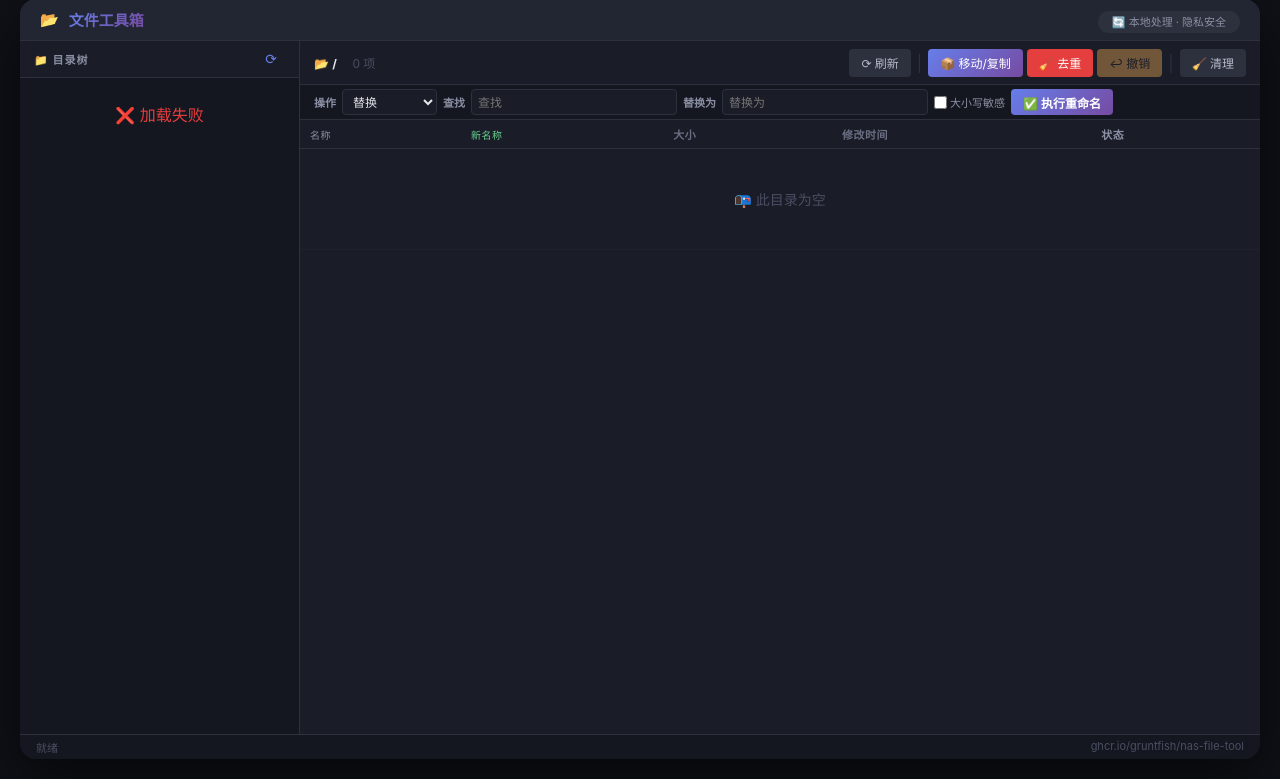
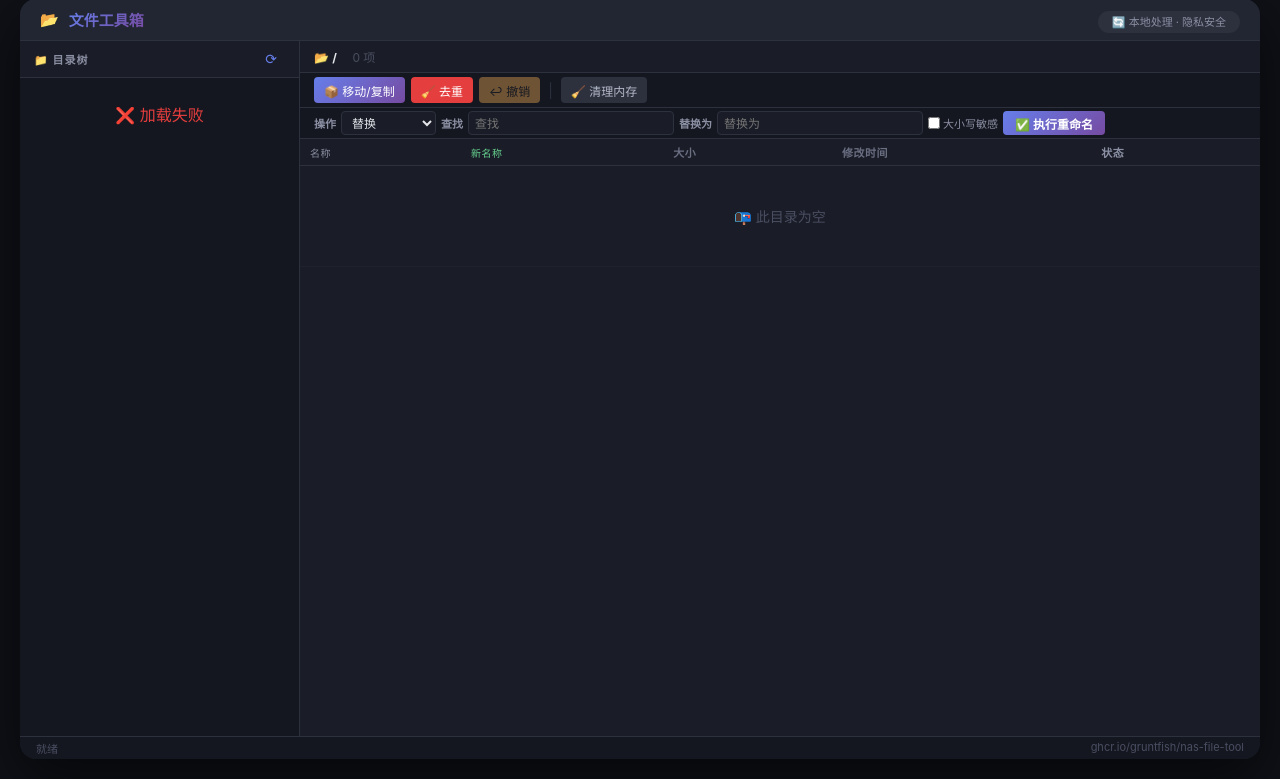
Before and after one commit to GruntFish/nas-file-tool, a Flask app: page / in a window 1280 px wide. Shown: the part 21-800 px from the top of the page. Run offline with Flask 3, Linux system fonts and the light colour scheme.

Commit message:
Update index.html

```diff
--- a/templates/index.html
+++ b/templates/index.html
@@ -31,29 +31,29 @@ body{font-family:-apple-system,BlinkMacSystemFont,'Segoe UI',Roboto,sans-serif;b
 .tree-children{padding-left:16px;overflow:hidden}
 .tree-children.collapsed{display:none}
 .content{flex:1;display:flex;flex-direction:column;overflow:hidden;min-width:0}
-.top-toolbar{padding:6px 14px;background:#1a1d27;border-bottom:1px solid #2d313e;display:flex;flex-wrap:wrap;gap:4px 8px;align-items:center;flex-shrink:0;min-height:44px}
-.top-toolbar .path-display{color:#8b8fa3;font-size:12px;flex:1;min-width:120px;overflow:hidden;text-overflow:ellipsis;white-space:nowrap;margin-right:8px}
-.top-toolbar .path-display strong{color:#e4e6eb}
-.top-toolbar .btn-group{display:flex;gap:4px;flex-wrap:wrap;align-items:center}
-.top-toolbar button{background:#2d313e;border:0;color:#b5b9c9;padding:4px 12px;border-radius:4px;font-size:12px;cursor:pointer;transition:all .15s;font-family:inherit;white-space:nowrap;height:28px}
-.top-toolbar button:hover:not(:disabled){background:#3d4150;color:#e4e6eb}
-.top-toolbar button.primary{background:linear-gradient(135deg,#667eea,#764ba2);color:#fff}
-.top-toolbar button.primary:hover:not(:disabled){opacity:.85}
-.top-toolbar button.danger{background:#e53e3e;color:#fff}
-.top-toolbar button.danger:hover:not(:disabled){opacity:.85}
-.top-toolbar button.undo-btn{background:#f6ad55;color:#1a1d27}
-.top-toolbar button.undo-btn:hover:not(:disabled){background:#ed8936}
-.top-toolbar button:disabled{opacity:.4;cursor:not-allowed}
-.top-toolbar .sep{color:#2d313e;font-size:16px;padding:0 2px;user-select:none}
-.rename-bar{padding:4px 14px;background:#14171f;border-bottom:1px solid #2d313e;display:flex;flex-wrap:wrap;gap:3px 6px;align-items:center;flex-shrink:0;min-height:34px}
-.rename-bar select,.rename-bar input{background:#1a1d27;border:1px solid #2d313e;border-radius:4px;color:#e4e6eb;padding:3px 6px;font-size:12px;outline:0;font-family:inherit;height:26px}
+.path-bar{padding:4px 14px;background:#1a1d27;border-bottom:1px solid #2d313e;display:flex;align-items:center;flex-shrink:0;min-height:32px}
+.path-bar .path-display{color:#8b8fa3;font-size:12px;flex:1;min-width:120px;overflow:hidden;text-overflow:ellipsis;white-space:nowrap}
+.path-bar .path-display strong{color:#e4e6eb}
+.toolbar{padding:4px 14px;background:#14171f;border-bottom:1px solid #2d313e;display:flex;flex-wrap:wrap;gap:4px 6px;align-items:center;flex-shrink:0;min-height:34px}
+.toolbar .sep{color:#2d313e;font-size:14px;padding:0 2px;user-select:none}
+.toolbar button{background:#2d313e;border:0;color:#b5b9c9;padding:3px 10px;border-radius:4px;font-size:12px;cursor:pointer;transition:all .15s;font-family:inherit;white-space:nowrap;height:26px}
+.toolbar button:hover:not(:disabled){background:#3d4150;color:#e4e6eb}
+.toolbar button.primary{background:linear-gradient(135deg,#667eea,#764ba2);color:#fff}
+.toolbar button.primary:hover:not(:disabled){opacity:.85}
+.toolbar button.danger{background:#e53e3e;color:#fff}
+.toolbar button.danger:hover:not(:disabled){opacity:.85}
+.toolbar button.undo-btn{background:#f6ad55;color:#1a1d27}
+.toolbar button.undo-btn:hover:not(:disabled){background:#ed8936}
+.toolbar button:disabled{opacity:.4;cursor:not-allowed}
+.rename-bar{padding:3px 14px;background:#14171f;border-bottom:1px solid #2d313e;display:flex;flex-wrap:wrap;gap:3px 5px;align-items:center;flex-shrink:0;min-height:30px}
+.rename-bar select,.rename-bar input{background:#1a1d27;border:1px solid #2d313e;border-radius:4px;color:#e4e6eb;padding:2px 6px;font-size:12px;outline:0;font-family:inherit;height:24px}
 .rename-bar select:focus,.rename-bar input:focus{border-color:#667eea}
-.rename-bar input[type=text]{min-width:70px}
-.rename-bar input[type=number]{width:45px}
+.rename-bar input[type=text]{min-width:60px}
+.rename-bar input[type=number]{width:42px}
 .rename-bar .label{color:#8b8fa3;font-size:11px;font-weight:600;white-space:nowrap}
 .rename-bar .checkbox-label{color:#8b8fa3;font-size:11px;display:flex;align-items:center;gap:3px}
-.rename-bar .checkbox-label input[type=checkbox]{accent-color:#667eea;width:13px;height:13px;margin:0}
-.rename-bar .btn-execute{background:linear-gradient(135deg,#667eea,#764ba2);border:0;color:#fff;padding:3px 12px;border-radius:4px;font-size:12px;font-weight:600;cursor:pointer;font-family:inherit;height:26px}
+.rename-bar .checkbox-label input[type=checkbox]{accent-color:#667eea;width:12px;height:12px;margin:0}
+.rename-bar .btn-execute{background:linear-gradient(135deg,#667eea,#764ba2);border:0;color:#fff;padding:2px 12px;border-radius:4px;font-size:12px;font-weight:600;cursor:pointer;font-family:inherit;height:24px}
 .rename-bar .btn-execute:hover:not(:disabled){opacity:.85}
 .file-list-container{flex:1;overflow:auto;padding:0}
 .file-list-container::-webkit-scrollbar{width:6px;height:6px}
@@ -61,8 +61,8 @@ body{font-family:-apple-system,BlinkMacSystemFont,'Segoe UI',Roboto,sans-serif;b
 .file-list-container::-webkit-scrollbar-thumb{background:#2d313e;border-radius:4px}
 .file-table{width:100%;border-collapse:collapse;font-size:13px}
 .file-table thead{position:sticky;top:0;z-index:10}
-.file-table th{text-align:left;padding:6px 10px;color:#8b8fa3;font-weight:600;font-size:10px;text-transform:uppercase;letter-spacing:.5px;border-bottom:1px solid #2d313e;background:#1a1d27}
-.file-table td{padding:5px 10px;color:#b5b9c9;border-bottom:1px solid #1f222c;font-size:12px}
+.file-table th{text-align:left;padding:5px 10px;color:#8b8fa3;font-weight:600;font-size:10px;text-transform:uppercase;letter-spacing:.5px;border-bottom:1px solid #2d313e;background:#1a1d27}
+.file-table td{padding:4px 10px;color:#b5b9c9;border-bottom:1px solid #1f222c;font-size:12px}
 .file-table tr:hover td{background:#222632}
 .file-table .name-col{font-weight:500}
 .file-table .new-name-col{color:#68d391;font-weight:500}
@@ -74,8 +74,8 @@ body{font-family:-apple-system,BlinkMacSystemFont,'Segoe UI',Roboto,sans-serif;b
 .file-table .status-col.ok{color:#68d391}
 .file-table .folder-row .name-col{color:#f0c94d}
 .file-table .empty-row td{padding:40px;text-align:center;color:#4a4e62;font-size:14px}
-.status-bar{padding:4px 16px;background:#14171f;border-top:1px solid #2d313e;display:flex;justify-content:space-between;font-size:11px;color:#4a4e62;flex-shrink:0}
-.log-area{max-height:80px;overflow-y:auto;background:#14171f;border-top:1px solid #2d313e;padding:4px 16px;font-family:'Courier New',monospace;font-size:11px;line-height:1.5;display:none;flex-shrink:0}
+.status-bar{padding:3px 16px;background:#14171f;border-top:1px solid #2d313e;display:flex;justify-content:space-between;font-size:11px;color:#4a4e62;flex-shrink:0}
+.log-area{max-height:60px;overflow-y:auto;background:#14171f;border-top:1px solid #2d313e;padding:3px 16px;font-family:'Courier New',monospace;font-size:11px;line-height:1.4;display:none;flex-shrink:0}
 .log-area.show{display:block}
 .log-area .log-line{color:#8b8fa3;padding:1px 0}
 .log-area .log-line.success{color:#68d391}
@@ -105,6 +105,8 @@ body{font-family:-apple-system,BlinkMacSystemFont,'Segoe UI',Roboto,sans-serif;b
 .modal .preview-info{background:#14171f;border-radius:6px;padding:8px 12px;margin:6px 0;font-size:12px;color:#b5b9c9}
 .modal .preview-info .matched{color:#68d391}
 .modal .preview-info .total{color:#8b8fa3}
+.modal .preview-list{max-height:150px;overflow-y:auto;background:#14171f;border-radius:6px;padding:6px 10px;margin:6px 0;font-size:12px;font-family:monospace;color:#b5b9c9}
+.modal .preview-list .changed{color:#68d391}
 @media(max-width:768px){.sidebar{width:180px;min-width:120px}.container{height:98vh;border-radius:0}.file-table{font-size:11px}.file-table th,.file-table td{padding:4px 6px}.modal{max-width:95%}.filter-grid{grid-template-columns:1fr}}
 @media(max-width:500px){.sidebar{display:none}.file-table .date-col{display:none}.file-table .size-col{display:none}}
 .loading-spinner{display:inline-block;width:14px;height:14px;border:2px solid #2d313e;border-top:2px solid #667eea;border-radius:50%;animation:spin .8s linear infinite;vertical-align:middle;margin-right:6px}
@@ -131,21 +133,24 @@ body{font-family:-apple-system,BlinkMacSystemFont,'Segoe UI',Roboto,sans-serif;b
             </div>
         </div>
         <div class="content">
-            <div class="top-toolbar">
+            <!-- 路径显示 -->
+            <div class="path-bar">
                 <div class="path-display">
                     📂 <strong id="currentPathDisplay">/</strong>
                     <span id="fileCountDisplay" style="margin-left:12px;color:#4a4e62;">0 项</span>
                 </div>
-                <div class="btn-group">
-                    <button id="refreshBtn">⟳ 刷新</button>
-                    <span class="sep">|</span>
-                    <button id="moveCopyBtn" class="primary">📦 移动/复制</button>
-                    <button id="dedupBtn" class="danger">🧹 去重</button>
-                    <button id="undoBtn" class="undo-btn" disabled>↩ 撤销</button>
-                    <span class="sep">|</span>
-                    <button id="cleanupBtn">🧹 清理</button>
-                </div>
             </div>
+
+            <!-- 工具栏 -->
+            <div class="toolbar">
+                <button id="moveCopyBtn" class="primary">📦 移动/复制</button>
+                <button id="dedupBtn" class="danger">🧹 去重</button>
+                <button id="undoBtn" class="undo-btn" disabled>↩ 撤销</button>
+                <span class="sep">|</span>
+                <button id="cleanupBtn">🧹 清理内存</button>
+            </div>
+
+            <!-- 重命名栏 -->
             <div class="rename-bar" id="renameBar">
                 <span class="label">操作</span>
                 <select id="renameAction">
@@ -164,11 +169,13 @@ body{font-family:-apple-system,BlinkMacSystemFont,'Segoe UI',Roboto,sans-serif;b
                     <option value="removepos">按位置删除</option>
                     <option value="date">添加日期</option>
                 </select>
+
                 <span id="findLabel" class="label">查找</span>
                 <input type="text" id="findText" placeholder="查找">
                 <span id="replaceLabel" class="label">替换为</span>
                 <input type="text" id="replaceText" placeholder="替换为">
                 <label class="checkbox-label"><input type="checkbox" id="caseSensitive"> 大小写敏感</label>
+
                 <span id="numParams" style="display:none;">
                     <span class="label">起始</span>
                     <input type="number" id="startNum" value="1">
@@ -179,10 +186,12 @@ body{font-family:-apple-system,BlinkMacSystemFont,'Segoe UI',Roboto,sans-serif;b
                     <span class="label">位置</span>
                     <select id="numberPos"><option value="suffix">后缀</option><option value="prefix">前缀</option></select>
                 </span>
+
                 <span id="extParams" style="display:none;">
                     <select id="extAction"><option value="change">更改</option><option value="add">添加</option><option value="remove">删除</option><option value="replace">替换</option></select>
                     <input type="text" id="extValue" placeholder="新扩展名">
                 </span>
+
                 <span id="removePosParams" style="display:none;">
                     <span class="label">起始</span>
                     <input type="number" id="removeStart" value="1">
@@ -190,13 +199,17 @@ body{font-family:-apple-system,BlinkMacSystemFont,'Segoe UI',Roboto,sans-serif;b
                     <input type="number" id="removeLen" value="1">
                     <label class="checkbox-label"><input type="checkbox" id="removeFromEnd"> 从末尾</label>
                 </span>
+
                 <span id="dateParams" style="display:none;">
                     <select id="dateType"><option value="created">创建日期</option><option value="modified">修改日期</option><option value="custom">自定义</option></select>
                     <select id="dateFormat"><option value="YYYY-MM-DD">2024-01-15</option><option value="YYYYMMDD">20240115</option><option value="YYMMDD">240115</option></select>
                     <select id="datePos"><option value="prefix">前缀</option><option value="suffix">后缀</option></select>
                 </span>
+
                 <button class="btn-execute" id="executeRenameBtn">✅ 执行重命名</button>
             </div>
+
+            <!-- 文件列表 -->
             <div class="file-list-container" id="fileListContainer">
                 <table class="file-table">
                     <thead><tr>
@@ -211,6 +224,7 @@ body{font-family:-apple-system,BlinkMacSystemFont,'Segoe UI',Roboto,sans-serif;b
                     </tbody>
                 </table>
             </div>
+
             <div class="log-area" id="logArea"></div>
         </div>
     </div>
@@ -220,6 +234,7 @@ body{font-family:-apple-system,BlinkMacSystemFont,'Segoe UI',Roboto,sans-serif;b
     </div>
 </div>
 
+<!-- 移动/复制模态框 -->
 <div class="modal-overlay" id="moveCopyModal">
     <div class="modal">
         <h2>📦 移动/复制文件</h2>
@@ -271,6 +286,7 @@ body{font-family:-apple-system,BlinkMacSystemFont,'Segoe UI',Roboto,sans-serif;b
     </div>
 </div>
 
+<!-- 去重模态框 -->
 <div class="modal-overlay" id="dedupModal">
     <div class="modal">
         <h2>🧹 文件去重</h2>
@@ -317,7 +333,6 @@ let fileList = [];
 let renamePreview = {};
 let renameHistory = [];
 let fullTreeData = [];
-let pendingRenameFiles = [];
 
 const treeContainer = document.getElementById('treeContainer');
 const fileTableBody = document.getElementById('fileTableBody');
@@ -429,7 +444,6 @@ async function loadFiles(path) {
         updateTreeHighlight(path);
         statusLeft.textContent = '📂 ' + path;
         updateTargetSelect();
-        // 自动预览
         autoPreview();
     } catch (err) {
         statusLeft.textContent = '❌ 加载失败: ' + err.message;
@@ -690,21 +704,17 @@ function autoPreview() {
     const params = getRenameParams();
 
     if (files.length === 0 || !params.action) {
-        // 没有文件或没有操作，清空预览
         renamePreview = {};
         renderFiles(fileList);
         return;
     }
 
-    // 对于编号和日期操作，需要特殊处理
     if (params.action === 'number' || params.action === 'date') {
-        // 这两种操作需要执行时才确定，预览保持原样
         renamePreview = {};
         renderFiles(fileList);
         return;
     }
 
-    // 计算每个文件的新名称
     const previewMap = {};
     let hasChanges = false;
     for (let filePath of files) {
@@ -877,7 +887,6 @@ document.getElementById('renameAction').addEventListener('change', function() {
             document.getElementById('caseSensitive').parentElement.style.display = 'inline-flex';
             break;
     }
-    // 触发预览
     autoPreview();
 });
 
@@ -907,7 +916,6 @@ document.getElementById('executeRenameBtn').addEventListener('click', async func
     }
     const params = getRenameParams();
 
-    // 先预览获取结果
     const previewParams = { ...params, files: files };
 
     try {
@@ -939,11 +947,6 @@ document.getElementById('executeRenameBtn').addEventListener('click', async func
     } catch(e) {
         showLog('❌ ' + e.message, 'error');
     }
-});
-
-document.getElementById('refreshBtn').addEventListener('click', function() {
-    renamePreview = {};
-    loadFiles(currentPath);
 });
 
 document.getElementById('refreshTreeBtn').addEventListener('click', function() {
```
